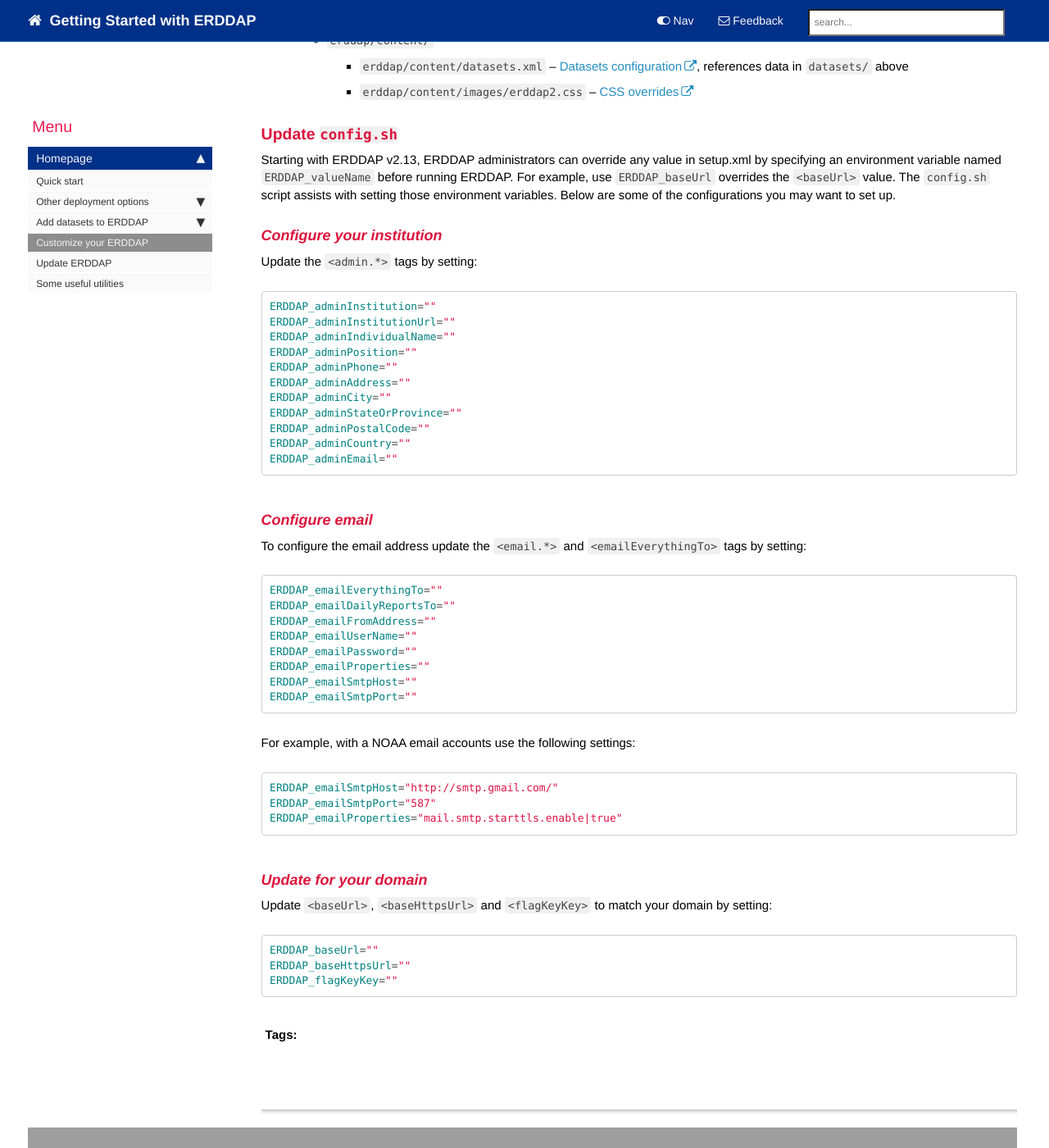
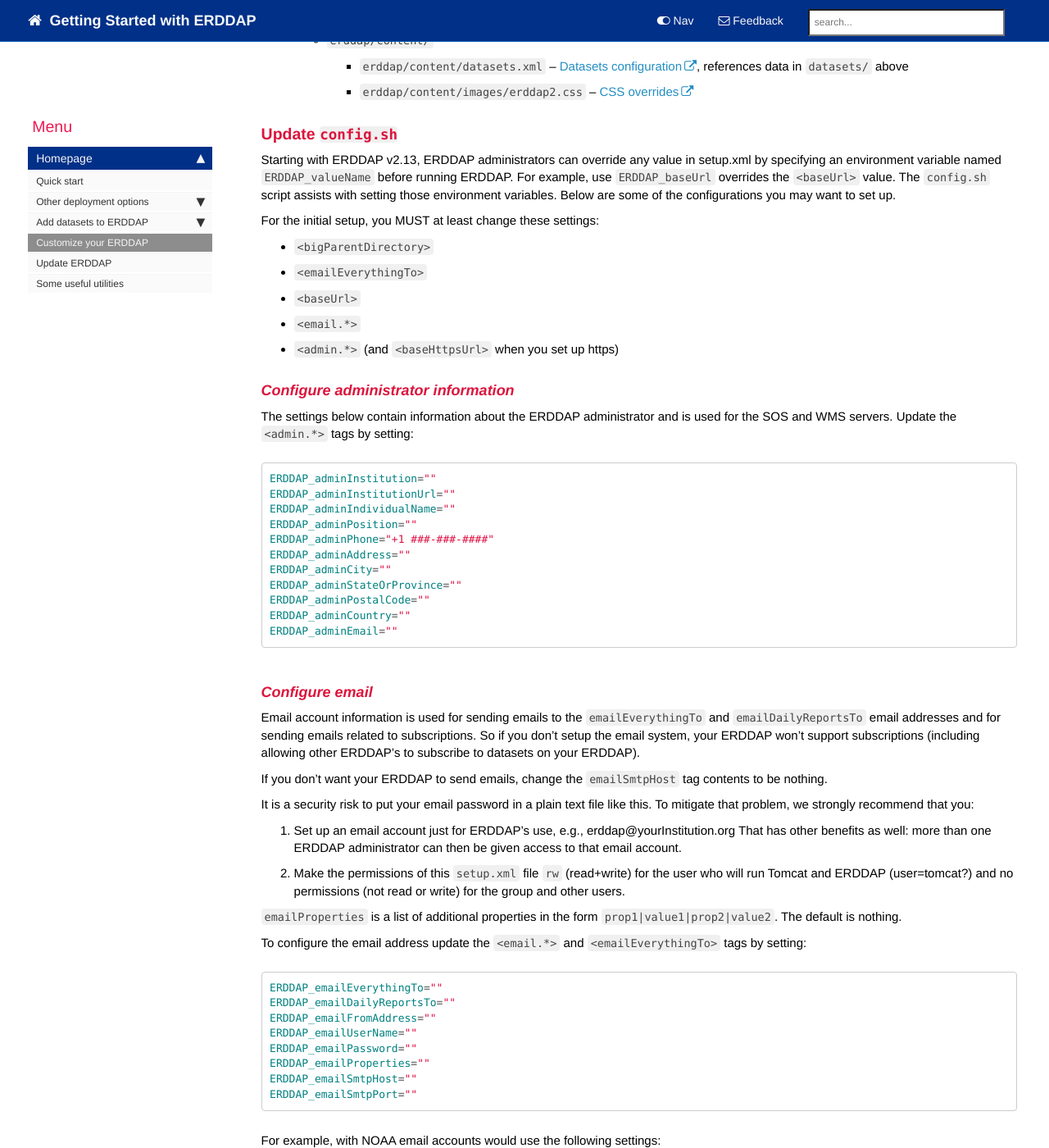
Before and after one commit to ioos/erddap-gold-standard, a Jekyll site: the page built from _docs/customize-erddap.md, in a window 1280 px wide and 1400 px high, scrolled down 814 px. Shown: the whole window at 82% size. Built offline with Jekyll 4.4.1, drawn with Linux system fonts in a browser that asks for light colours; nearby versions of some CDN libraries; comment, search, counter and statistics services are not loaded; some of the changed text lies outside the part shown.

Commit message:
adding more detail for the email setting

````diff
--- a/_docs/customize-erddap.md
+++ b/_docs/customize-erddap.md
@@ -30,8 +30,15 @@
 value. The `config.sh` script assists with setting those environment variables. Below are some of the configurations
 you may want to set up.
 
-#### Configure your institution
+For the initial setup, you MUST at least change these settings:
+* `<bigParentDirectory>`
+* `<emailEverythingTo>`
+* `<baseUrl>`
+* `<email.*>`
+* `<admin.*>` (and `<baseHttpsUrl>` when you set up https)
 
+#### Configure administrator information
+The settings below contain information about the ERDDAP administrator and is used for the SOS and WMS servers.
 Update the `<admin.*>` tags by setting:
 
 ```shell
@@ -39,7 +46,7 @@
 ERDDAP_adminInstitutionUrl=""
 ERDDAP_adminIndividualName=""
 ERDDAP_adminPosition=""
-ERDDAP_adminPhone=""
+ERDDAP_adminPhone="+1 ###-###-####"
 ERDDAP_adminAddress=""
 ERDDAP_adminCity=""
 ERDDAP_adminStateOrProvince=""
@@ -49,6 +56,21 @@
 ```
 
 #### Configure email
+Email account information is used for sending emails to the `emailEverythingTo` and `emailDailyReportsTo` email
+addresses and for sending emails related to subscriptions. So if you don't setup the email system, your ERDDAP
+won't support subscriptions (including allowing other ERDDAP's to subscribe to datasets on your ERDDAP).
+
+If you don't want your ERDDAP to send emails, change the `emailSmtpHost` tag contents to be nothing.
+
+It is a security risk to put your email password in a plain text file like this. To mitigate that problem, we strongly
+recommend that you:
+1. Set up an email account just for ERDDAP's use, e.g., erddap@yourInstitution.org That has other benefits as well: more
+than one ERDDAP administrator can then be given access to that email account.
+2. Make the permissions of this `setup.xml` file `rw` (read+write) for the user who will run Tomcat and ERDDAP
+(user=tomcat?) and no permissions (not read or write) for the group and other users.
+
+`emailProperties` is a list of additional properties in the form `prop1|value1|prop2|value2`. The default is nothing.
+
 To configure the email address update the `<email.*>` and `<emailEverythingTo>` tags by setting:
 
 ```shell
@@ -62,7 +84,7 @@
 ERDDAP_emailSmtpPort=""
 ```
 
-For example, with a NOAA email accounts use the following settings:
+For example, with NOAA email accounts would use the following settings:
 ```shell
 ERDDAP_emailSmtpHost="http://smtp.gmail.com/"
 ERDDAP_emailSmtpPort="587"
````
